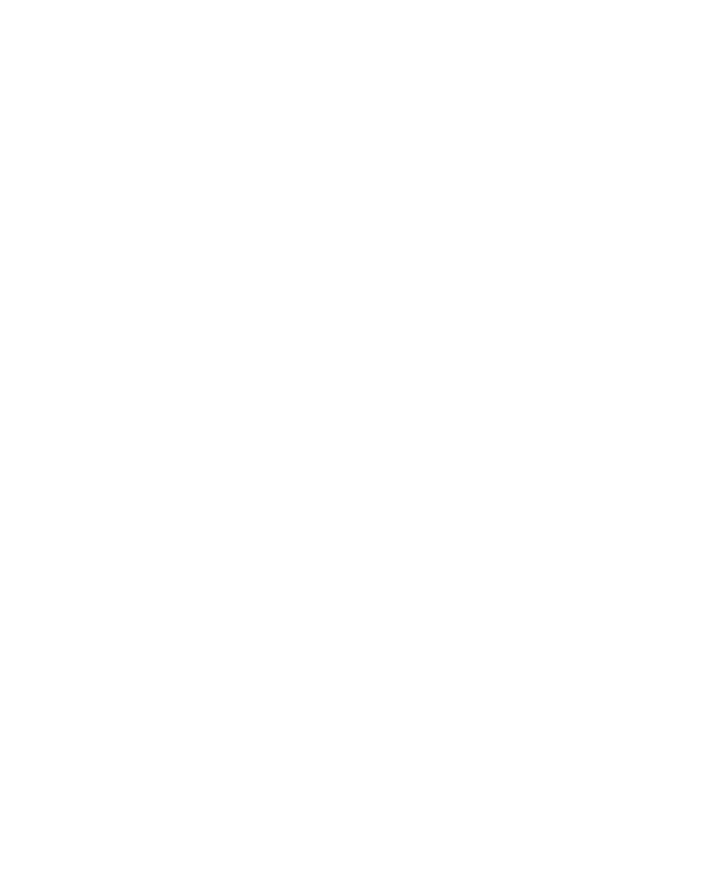
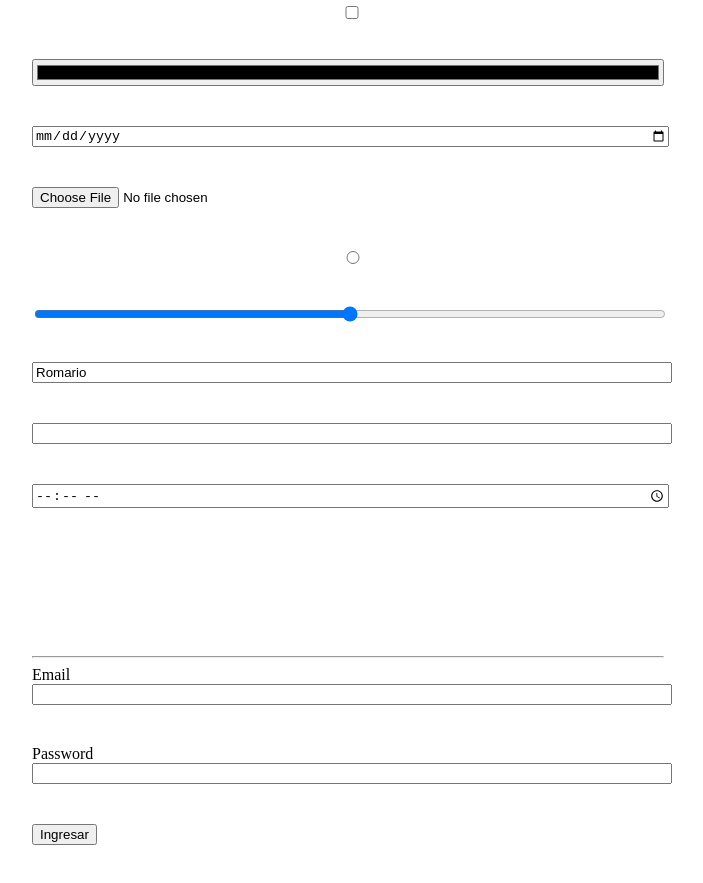
Before and after one commit to romaArtesyletras/gomy, an Angular app: page / in a window 1280 px wide. Shown: the part 1860-2743 px from the top of the page, without its empty margins (292-995 px from the left). Before the commit the page ends 1871 px from the top, so only its background shows below. Built offline with nearby package versions, Linux system fonts and the light colour scheme.

Commit message:
[ADD] Input types

```diff
--- a/src/app/app.component.html
+++ b/src/app/app.component.html
@@ -138,4 +138,28 @@
   </div>
 
   <div class="enterPadding"></div>
+
+  <div class="inputTypes">
+    <input type="checkbox" name="" id="">
+    <input type="color" name="" id="">
+    <input type="date" name="" id="">
+    <input type="file" name="" id="">
+    <input type="radio" name="" id="">
+    <input type="range" name="" id="">
+    <input type="text" placeholder="el texto" value="Romario" name="" id="">
+    <input type="number" name="" id="">
+    <input type="time" name="" id="">
+
+    <div class="enterPadding"></div>
+    <hr>
+
+    <label for="email">Email</label>
+    <input type="email" name="email" id="">
+    <label for="pass">Password</label>
+    <input type="password" name="pass" id="">
+    <button>Ingresar</button>
+  </div>
+
+  <div class="enterPadding"></div>
+
 </div>
--- a/src/app/app.component.scss
+++ b/src/app/app.component.scss
@@ -39,3 +39,13 @@
         text-align: center;
     }
 }
+
+.inputTypes {
+    width: 50%;
+    margin: 0 auto;
+}
+
+input {
+    width: 100%;
+    margin-bottom: 40px;
+}
```
